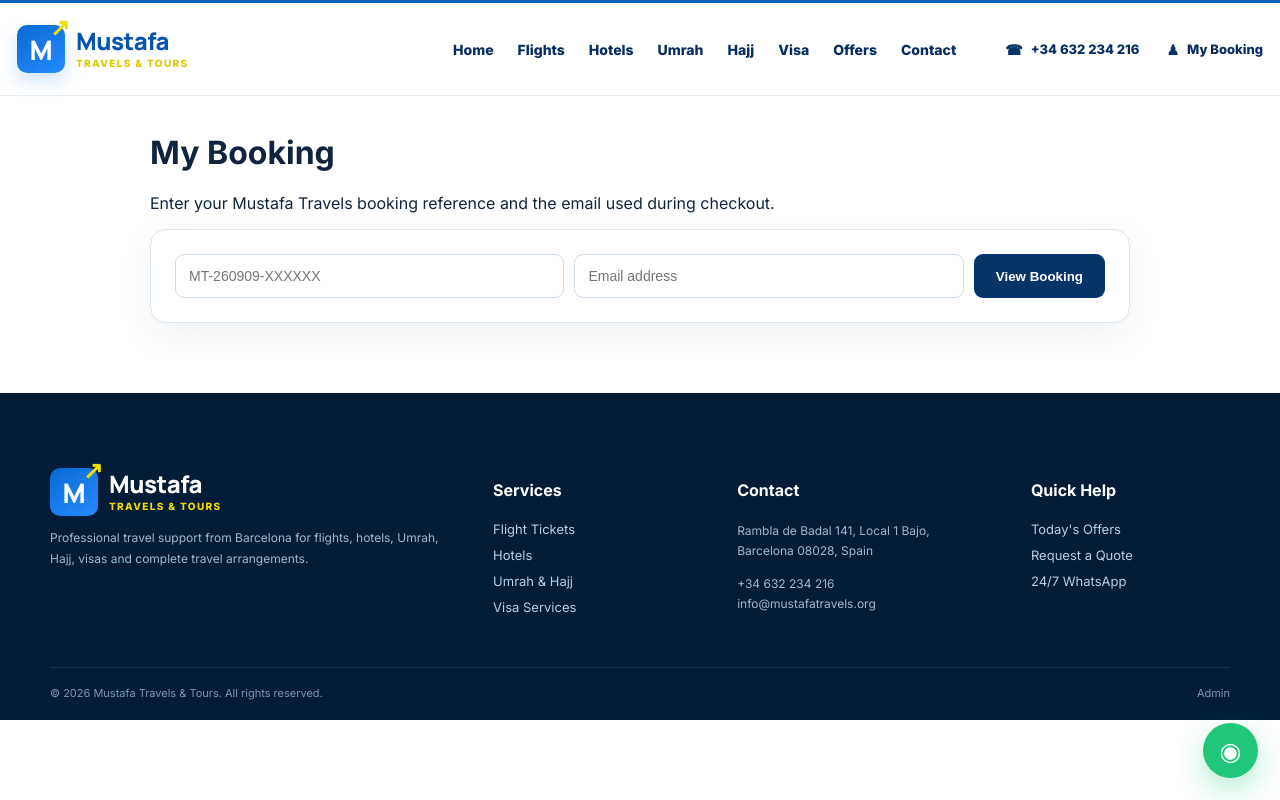
After one commit to mustafahaidry/mustafa-travels, a PHP site: page /my-booking.php in a window 1280 px wide. The commit adds this page. Run offline with PHP 8.4, Linux system fonts and the light colour scheme; some libraries are stand-ins or nearby versions.

Commit message:
Add files via upload

```diff
--- a/admin.php
+++ b/admin.php
@@ -190,6 +190,7 @@ function selcur($row,$cur){ return (($row['currency']??'EUR')===$cur)?'selected'
 <a class="<?=$tab==='hotels'?'active':''?>" href="?tab=hotels">Hotel Offers</a>
 <a class="<?=$tab==='certs'?'active':''?>" href="?tab=certs">Certificates</a>
 <a class="<?=$tab==='inq'?'active':''?>" href="?tab=inq">Inquiries</a>
+<a href="admin-bookings.php">Flight Bookings</a>
 <a class="<?=$tab==='settings'?'active':''?>" href="?tab=settings">Website Settings</a>
 <a href="index.php" target="_blank">View Website</a><a href="?logout=1">Logout</a></aside><main>
 
--- a/flights-v3.php
+++ b/flights-v3.php
@@ -20,8 +20,8 @@ site_header('Flights');
 .mt-traveller-trigger{cursor:pointer}.mt-traveller-trigger strong{display:block;color:var(--ink);font-size:14px}.mt-pax-popup{display:none;position:absolute;right:0;top:58px;width:300px;z-index:120;background:#fff;border:1px solid #dce5ef;border-radius:13px;padding:15px;box-shadow:0 20px 50px rgba(10,40,80,.18)}.mt-pax-popup.open{display:block}.mt-pax-row{display:flex;align-items:center;justify-content:space-between;padding:10px 0;border-bottom:1px solid #edf2f6}.mt-pax-row strong{font-size:12px}.mt-pax-row small{font-size:9px}.mt-step{display:flex;align-items:center;gap:10px}.mt-step button{width:28px;height:28px;border-radius:50%;border:1px solid #ccd8e3;background:#fff;color:var(--navy);font-weight:900;cursor:pointer}.mt-step span{min-width:16px;text-align:center;font-weight:900}.mt-pax-done{width:100%;margin-top:11px;border:0;border-radius:8px;background:var(--navy);color:#fff;padding:10px;font-weight:900;cursor:pointer}
 .mt-airport-list{display:none;position:absolute;left:5px;right:5px;top:57px;z-index:130;background:#fff;border:1px solid #dce6ef;border-radius:11px;box-shadow:0 18px 45px rgba(8,47,95,.18);overflow-y:auto;max-height:330px}.mt-airport-list.open{display:block}.mt-airport-item{padding:11px 12px;border-bottom:1px solid #edf2f6;cursor:pointer}.mt-airport-item:hover{background:#f3f8fd}.mt-airport-item strong{display:block;font-size:12px;color:#0b2b51}.mt-airport-item small{display:block;margin-top:2px;font-size:9px;color:#7c90a3}
 .flatpickr-calendar{font-family:Inter,sans-serif!important;border-radius:14px!important;box-shadow:0 18px 50px rgba(8,47,95,.2)!important}.flatpickr-day.selected{background:#0c397d!important;border-color:#0c397d!important}
-@media(max-width:1100px){.mt-search-row{grid-template-columns:1fr 40px 1fr 1fr}.mt-search-button{min-height:50px}.mt-trust{grid-template-columns:1fr 1fr;gap:10px}.mt-trust div{border:0}}
-@media(max-width:720px){.mt-flight-wrap{width:min(100% - 22px,1440px)}.mt-flight-head{align-items:start;gap:10px}.mt-flight-head h1{font-size:25px}.mt-search-row{grid-template-columns:1fr;gap:5px}.mt-field{border-right:0;border-bottom:1px solid #edf1f6;padding:10px}.mt-swap{display:none}.mt-search-button{margin:8px 0 0;height:50px}.mt-trust{grid-template-columns:1fr 1fr}.mt-tabs{padding-left:12px}}
+@media(max-width:1100px){.mt-search-row{grid-template-columns:1fr 1fr;gap:8px}.mt-field{border:1px solid #edf1f6!important;border-radius:10px;padding:11px;min-width:0}.mt-field input,.mt-field .form-control{width:100%;max-width:100%;box-sizing:border-box}.mt-swap{display:none}.mt-search-button{min-height:52px;margin:0}.mt-trust{grid-template-columns:1fr 1fr;gap:10px}.mt-trust div{border:0}.mt-pax-popup{left:auto;right:0;max-width:min(340px,90vw)}}
+@media(max-width:720px){.mt-flight-page{overflow-x:hidden}.mt-flight-wrap{width:calc(100% - 22px);max-width:100%;margin:auto}.mt-flight-head{align-items:flex-start;gap:10px;flex-direction:column}.mt-flight-head h1{font-size:24px}.mt-engine-badge{align-self:flex-start}.mt-search-card{width:100%;box-sizing:border-box;overflow:visible}.mt-search-row{display:flex;flex-direction:column;gap:8px;padding:10px}.mt-field{width:100%;box-sizing:border-box;border:1px solid #e5edf5!important;border-radius:10px;padding:11px}.mt-field input,.flatpickr-input,.form-control{width:100%!important;max-width:100%!important;box-sizing:border-box!important}.mt-search-button{width:100%;margin:2px 0 0;height:52px}.mt-trust{grid-template-columns:1fr;gap:7px}.mt-tabs{padding-left:12px}.mt-pax-popup{position:fixed;left:12px!important;right:12px!important;top:auto!important;bottom:12px;width:auto!important;max-width:none!important;max-height:70vh;overflow:auto}.mt-airport-list{position:fixed;left:12px;right:12px;top:145px;max-height:55vh}}
 </style>
 <section class="mt-flight-page"><div class="mt-flight-wrap">
 <div class="mt-flight-head"><div><h1>Find your perfect flight</h1><p>Compare live fares and book your journey with confidence.</p></div><span class="mt-engine-badge">MUSTAFA FLIGHT ENGINE</span></div>
--- /dev/null
+++ b/my-booking.php
@@ -0,0 +1,26 @@
+<?php
+declare(strict_types=1);
+require_once __DIR__.'/partials.php';
+require_once __DIR__.'/lib/booking.php';
+$booking=null;$order=[];$error='';
+if($_SERVER['REQUEST_METHOD']==='POST'){
+  $ref=strtoupper(trim((string)($_POST['booking_ref']??'')));$email=strtolower(trim((string)($_POST['email']??'')));
+  if($ref===''||!filter_var($email,FILTER_VALIDATE_EMAIL)) $error='Please enter your booking reference and the same email used for the booking.';
+  else { $booking=mt_booking_find_for_customer($ref,$email); if(!$booking)$error='Booking not found. Please check the reference and email.'; else $order=mt_booking_order($booking); }
+}
+site_header('My Booking');
+function mb_e($v){return h((string)$v);} ?>
+<style>
+.mb-wrap{width:min(980px,calc(100% - 28px));margin:38px auto 70px}.mb-card{background:#fff;border:1px solid #dce7f0;border-radius:16px;padding:24px;box-shadow:0 12px 35px rgba(8,47,95,.06)}.mb-form{display:grid;grid-template-columns:1fr 1fr auto;gap:10px}.mb-form input{padding:13px;border:1px solid #cddbe8;border-radius:9px;font-size:14px}.mb-btn{border:0;border-radius:9px;background:#073568;color:#fff;padding:13px 22px;font-weight:800;cursor:pointer}.mb-error{background:#fff1f1;color:#b42318;padding:12px;border-radius:9px;margin-top:12px}.mb-top{display:flex;justify-content:space-between;gap:15px;align-items:start;margin-top:20px}.mb-pnr{font-size:29px;color:#07834b;font-weight:900}.mb-status{display:inline-block;padding:6px 10px;border-radius:999px;background:#e9f8ef;color:#087443;font-weight:800}.mb-table{width:100%;border-collapse:collapse;margin-top:12px}.mb-table th,.mb-table td{text-align:left;padding:10px;border-bottom:1px solid #e6edf3;font-size:13px}.mb-table th{background:#f3f8fc}.mb-actions{display:flex;gap:10px;flex-wrap:wrap;margin-top:18px}.mb-actions a{text-decoration:none}.mb-section{margin-top:24px}.mb-section h3{color:#073568}.mb-bags li{margin:6px 0}@media(max-width:720px){.mb-wrap{margin-top:20px}.mb-card{padding:16px}.mb-form{grid-template-columns:1fr}.mb-top{flex-direction:column}.mb-table{display:block;overflow-x:auto;white-space:nowrap}}
+</style>
+<div class="mb-wrap"><h1>My Booking</h1><p>Enter your Mustafa Travels booking reference and the email used during checkout.</p><div class="mb-card">
+<form method="post" class="mb-form"><input name="booking_ref" placeholder="MT-260909-XXXXXX" value="<?=mb_e($_POST['booking_ref']??'')?>" required><input type="email" name="email" placeholder="Email address" value="<?=mb_e($_POST['email']??'')?>" required><button class="mb-btn">View Booking</button></form>
+<?php if($error):?><div class="mb-error"><?=mb_e($error)?></div><?php endif;?>
+<?php if($booking): $segments=mt_booking_itinerary($order);$bags=mt_booking_baggage($order);$checkout=mt_booking_checkout($booking); ?>
+<div class="mb-top"><div><span class="mb-status"><?=mb_e(ucwords(str_replace('_',' ',(string)$booking['status'])))?></span><h2><?=mb_e($booking['booking_ref'])?></h2><div><?=mb_e($booking['customer_name'])?> · <?=mb_e($booking['customer_email'])?></div></div><div><small>Airline PNR</small><div class="mb-pnr"><?=mb_e($booking['pnr']?:'Pending')?></div><b><?=mb_e($booking['currency'])?> <?=number_format((float)$booking['amount'],2)?></b></div></div>
+<div class="mb-section"><h3>Flight itinerary</h3><table class="mb-table"><tr><th>Airline / Flight</th><th>From</th><th>Departure</th><th>To</th><th>Arrival</th></tr><?php if($segments):foreach($segments as $x):?><tr><td><b><?=mb_e($x['airline'])?></b><br><?=mb_e($x['flight'])?></td><td><?=mb_e($x['origin'])?><br><?=mb_e($x['origin_name'])?></td><td><?=mb_e($x['departing_at']?date('d M Y H:i',strtotime($x['departing_at'])):'')?></td><td><?=mb_e($x['destination'])?><br><?=mb_e($x['destination_name'])?></td><td><?=mb_e($x['arriving_at']?date('d M Y H:i',strtotime($x['arriving_at'])):'')?></td></tr><?php endforeach;else:?><tr><td colspan="5">Itinerary is available after airline confirmation.</td></tr><?php endif;?></table></div>
+<div class="mb-section"><h3>Passengers</h3><table class="mb-table"><tr><th>Name</th><th>Type</th><th>Date of birth</th></tr><?php foreach(($checkout['passengers']??[]) as $p):?><tr><td><?=mb_e(trim(($p['title']??'').' '.($p['given_name']??'').' '.($p['family_name']??'')))?></td><td><?=mb_e(ucfirst((string)($p['type']??'passenger')))?></td><td><?=mb_e($p['born_on']??'')?></td></tr><?php endforeach;?></table></div>
+<div class="mb-section"><h3>Baggage allowance & extras</h3><?php if($bags):?><ul class="mb-bags"><?php foreach($bags as $b):?><li><?=mb_e($b)?></li><?php endforeach;?></ul><?php else:?><p>Please check the airline fare conditions for baggage allowance.</p><?php endif;?></div>
+<div class="mb-actions"><?php if(($booking['status']??'')==='confirmed'):?><a class="mb-btn" href="booking-pdf.php?ref=<?=urlencode((string)$booking['booking_ref'])?>&email=<?=urlencode((string)$booking['customer_email'])?>">Download Confirmation PDF</a><?php endif;?></div>
+<?php endif;?></div></div>
+<?php site_footer(); ?>
--- a/partials.php
+++ b/partials.php
@@ -116,7 +116,7 @@ gtag('config','G-H7TQLKHP25');
 
     <div class="mt-header-tools">
       <a class="mt-phone" href="tel:+34632234216"><span class="mt-phone-icon">☎</span><?= PHONE1 ?></a>
-      <a class="mt-booking" href="contact.php?service=Booking"><span class="mt-book-icon">♟</span>My Booking</a>
+      <a class="mt-booking" href="my-booking.php"><span class="mt-book-icon">♟</span>My Booking</a>
     </div>
   </div>
 </header>
```
Also changed, not shown: admin-bookings.php (added, +16 -0 lines), booking-pdf.php (added, +8 -0 lines).
